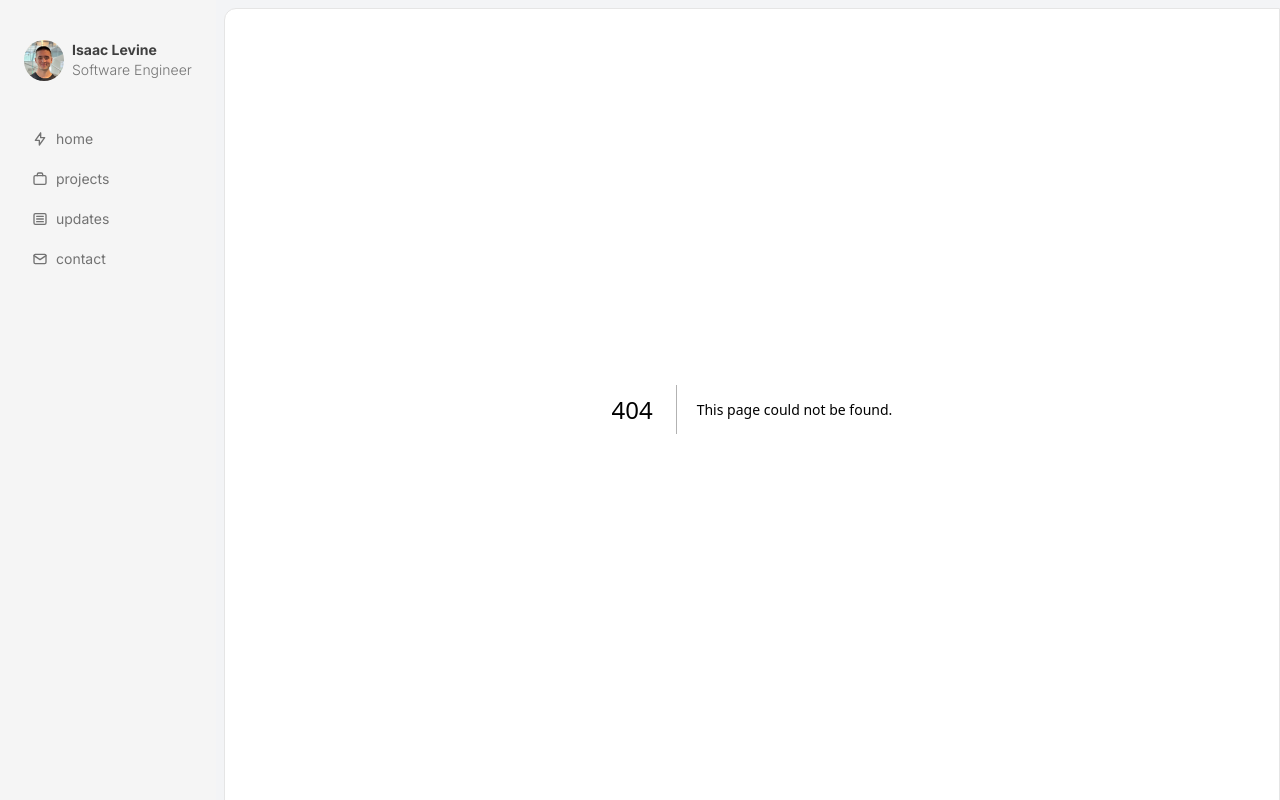
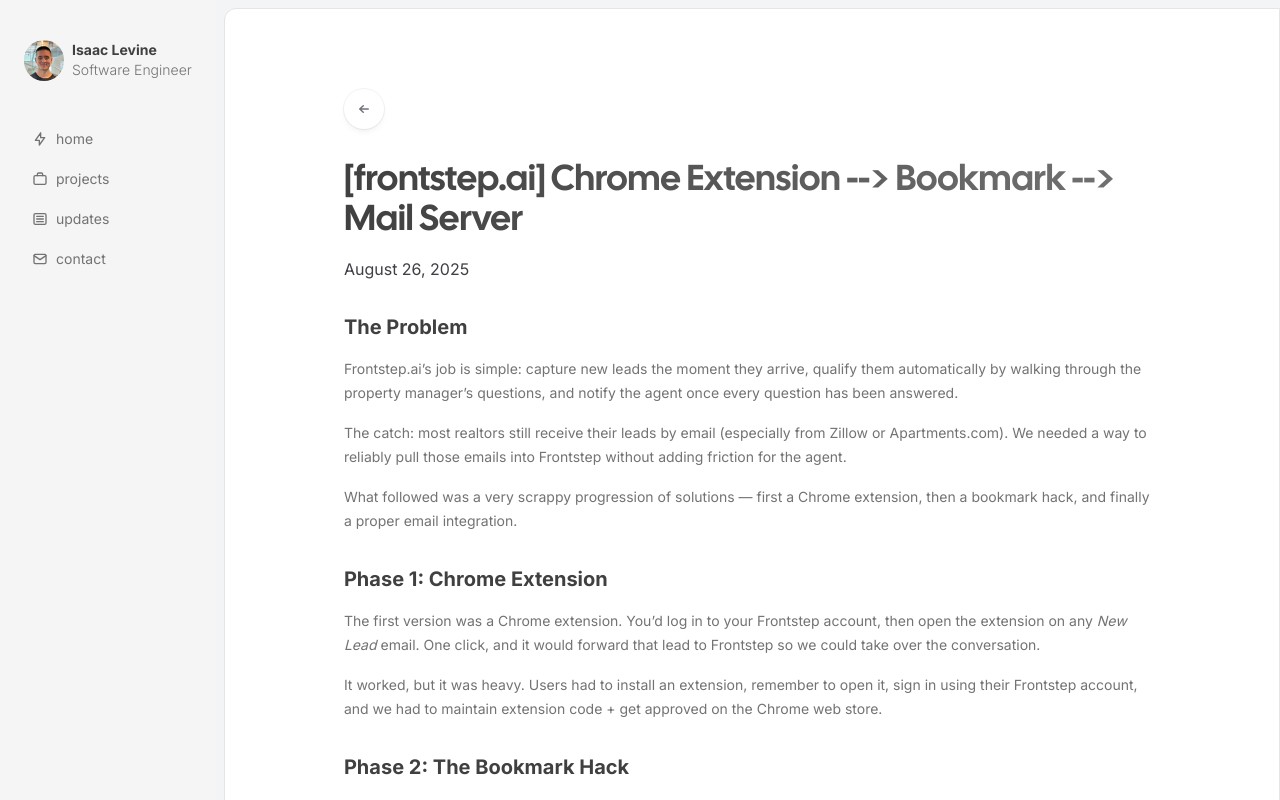
Before and after one commit to isaac-levine/portfolio, a Next.js app: page /blog/frontstep-extension-bookmark-mail-server in a window 1280 px wide. Before the commit this address had no page. Built offline with nearby package versions, Linux system fonts and the light colour scheme.

Commit message:
[frontstep.ai] Chrome Extension --> Bookmark --> Mail Server

```diff
--- /dev/null
+++ b/src/app/blog/frontstep-extension-bookmark-mail-server/content.mdx
@@ -0,0 +1,52 @@
+import { BlogLayout } from "@/components/BlogLayout";
+
+export const meta = {
+  date: "2025-08-26",
+  title: "[frontstep.ai] Chrome Extension --> Bookmark --> Mail Server",
+};
+
+export default (props) => <BlogLayout meta={meta} {...props} />;
+
+## The Problem
+
+Frontstep.ai’s job is simple: capture new leads the moment they arrive, qualify them automatically by walking through the property manager’s questions, and notify the agent once every question has been answered.
+
+The catch: most realtors still receive their leads by email (especially from Zillow or Apartments.com). We needed a way to reliably pull those emails into Frontstep without adding friction for the agent.
+
+What followed was a very scrappy progression of solutions — first a Chrome extension, then a bookmark hack, and finally a proper email integration.
+
+## Phase 1: Chrome Extension
+
+The first version was a Chrome extension. You’d log in to your Frontstep account, then open the extension on any _New Lead_ email. One click, and it would forward that lead to Frontstep so we could take over the conversation.
+
+It worked, but it was heavy. Users had to install an extension, remember to open it, sign in using their Frontstep account, and we had to maintain extension code + get approved on the Chrome web store.
+
+## Phase 2: The Bookmark Hack
+
+Looking for something simpler, we shipped a bookmark. Yes, a browser bookmark.
+
+I found out that Chrome lets you put JavaScript directly in the URL field of a bookmark. So from the Frontstep dashboard, users could just drag a “Send to Frontstep” bookmarklet into their bookmarks bar.
+
+The JS code in the URL field would parse the HTML for the lead's information and send it off to our API endpoint.
+
+When they were looking at a _New Lead_ email, they’d click the bookmark to hand off the lead to Frontstep. Same effect as the extension, but less setup.
+
+This was lighter and easier, but still not great. Realtors had to remember to click the bookmark, and in practice, people would forget. It was also pretty weird and confusing to explain to Realtors that clicking a bookmark would execute code to hand off the lead to Frontstep.
+
+## Phase 3: Direct Integration
+
+Finally, we landed on the right answer: direct integration via email forwarding.
+
+Now, when a new client joins Frontstep, they set up a simple mail forwarding rule from their inbox to a Frontstep-managed domain. We run our own SMTP server, parse those incoming messages, and automatically process the leads. No clicks, no extensions, no bookmarks.
+
+Clients stay in full control by deciding exactly what gets forwarded, they can shut it off at any time, and don’t need to do anything else after setup. From that point on, they just start receiving fully qualified leads back in their inbox from Frontstep. One of our pilot users literally described it as “magic”.
+
+## Lesson Learned
+
+This was a good reminder that the simplest possible hack is often the right starting point. The Chrome extension let us validate the workflow. The bookmark was a weird shortcut that removed a layer of friction. But the end goal was always: _don’t make the realtor do anything extra_.
+
+Now, with the direct integration, Frontstep feels invisible. Leads just show up, and the AI handles the rest. Exactly how it should be.
+
+We're seeing about a 25-30% qualification rate right now, and that's without even implementing follow-up yet. It's amazing how many more qualified leads a business can get when they're able to reach back out instantly 24/7.
+
+---
--- /dev/null
+++ b/src/app/blog/frontstep-extension-bookmark-mail-server/page.tsx
@@ -0,0 +1,5 @@
+import Content from "./content.mdx";
+
+export default function Page() {
+  return <Content />;
+}
```
Also changed, not shown: src/app/blog/frontstep-vercel-to-railway/content.mdx (renamed from src/app/blog/frontstep-moved-off-vercel/content.mdx), src/app/blog/frontstep-vercel-to-railway/page.tsx (renamed from src/app/blog/frontstep-moved-off-vercel/page.tsx).
